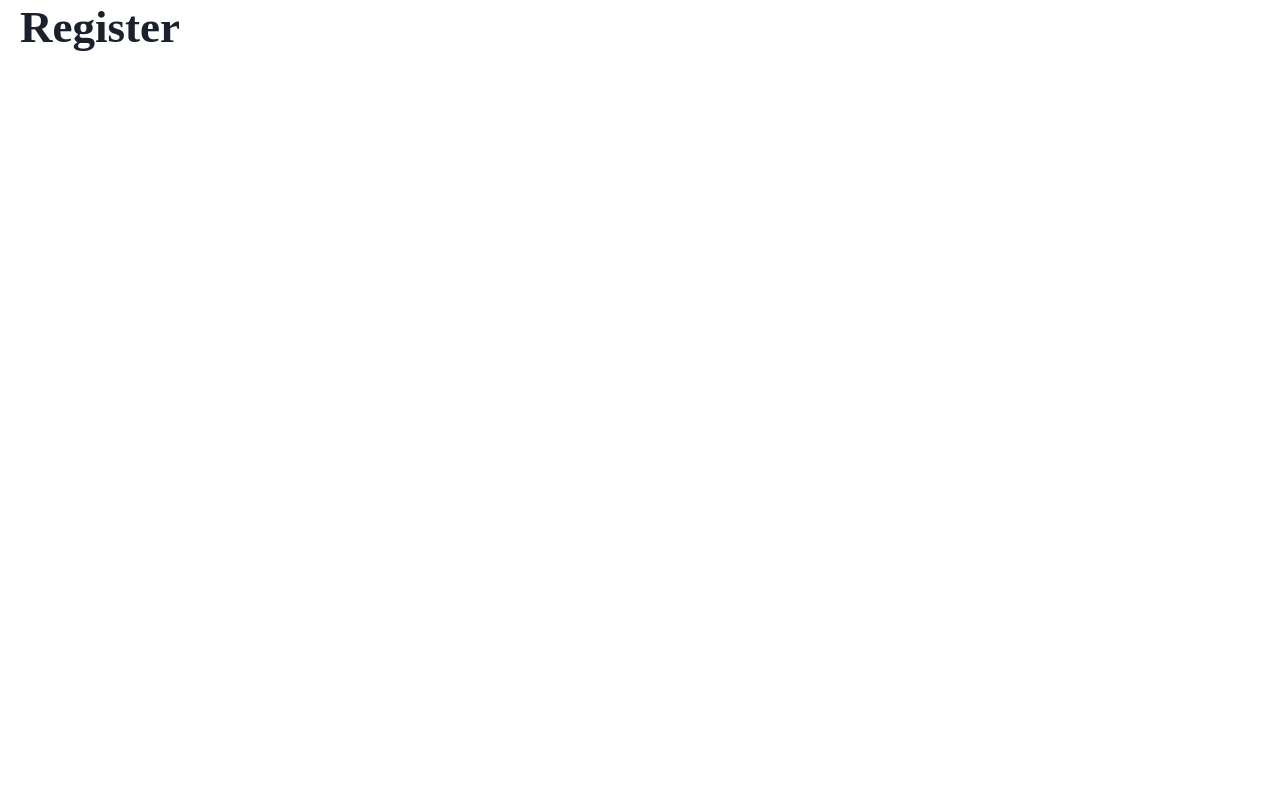
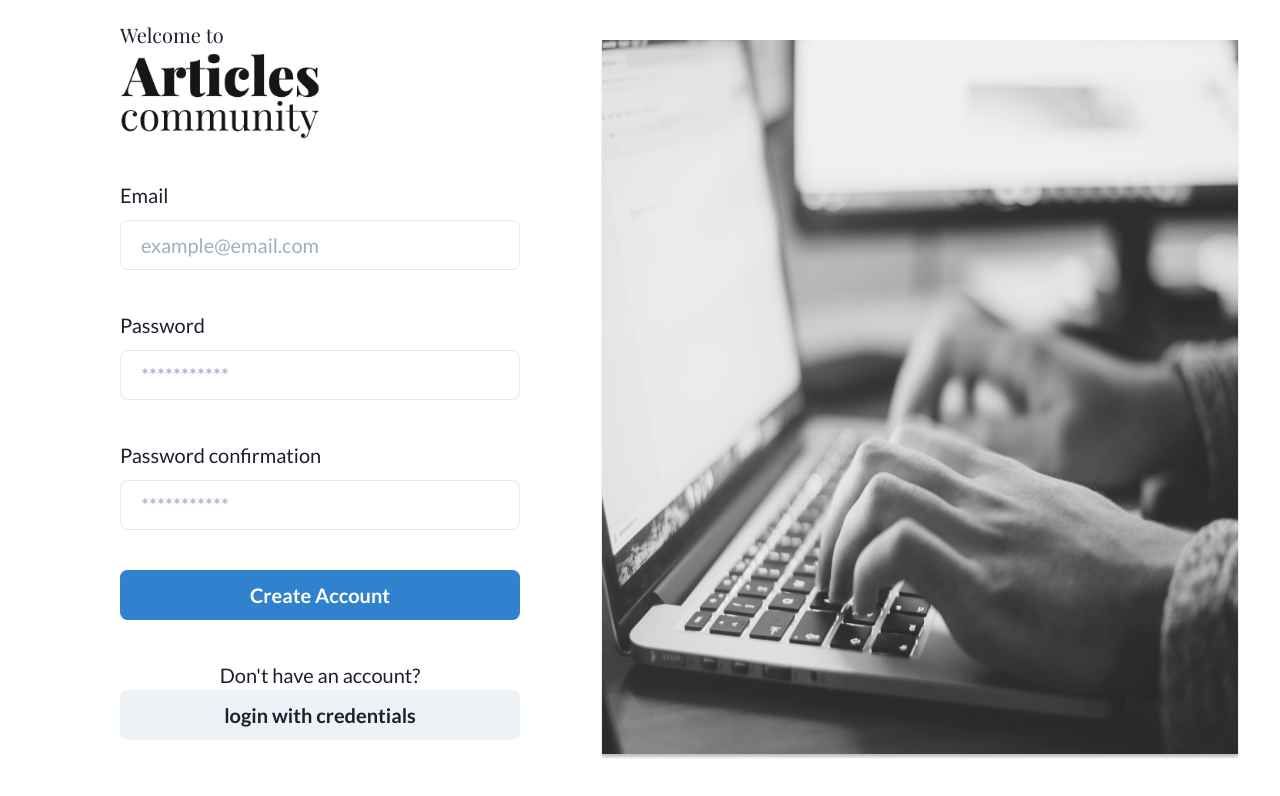
Before and after one commit to Kochiyama/articles-community-web, a Next.js app: page /register in a window 1280 px wide. Shown: the top 796 px of the page. Built offline with nearby package versions, Linux system fonts and the light colour scheme.

Commit message:
Feat: implement register page

```diff
--- a/src/pages/register/index.tsx
+++ b/src/pages/register/index.tsx
@@ -1,11 +1,51 @@
-import { Container, Heading } from '@chakra-ui/layout'
+import { VStack, Text, Image, Button, Box } from '@chakra-ui/react'
+import { Input } from '../../components/molecules/InputGroup'
 import { NextPage } from 'next'
+import { AuthTemplate } from '../../components/templates/AuthTemplate'
+import { useRouter } from 'next/router'
 
 const RegisterPage: NextPage = () => {
+	const router = useRouter()
+
 	return (
-		<Container>
-			<Heading>Register</Heading>
-		</Container>
+		<AuthTemplate>
+			<Text fontFamily='Playfair Display'>Welcome to</Text>
+
+			<Image
+				src='/images/logo-complete.png'
+				alt='Articles Community'
+				w='10rem'
+			/>
+
+			<VStack spacing='2rem' py='2rem'>
+				<Input label='Email' name='email' placeholder='example@email.com' />
+
+				<Input
+					label='Password'
+					name='password'
+					type='password'
+					placeholder='***********'
+				/>
+
+				<Input
+					label='Password confirmation'
+					name='passwordConfirmation'
+					type='password'
+					placeholder='***********'
+				/>
+
+				<Button colorScheme='blue' isFullWidth>
+					Create Account
+				</Button>
+
+				<Box w='100%' textAlign='center'>
+					<Text>Don&apos;t have an account?</Text>
+					<Button onClick={() => router.push('login')} isFullWidth>
+						login with credentials
+					</Button>
+				</Box>
+			</VStack>
+		</AuthTemplate>
 	)
 }
 
```
